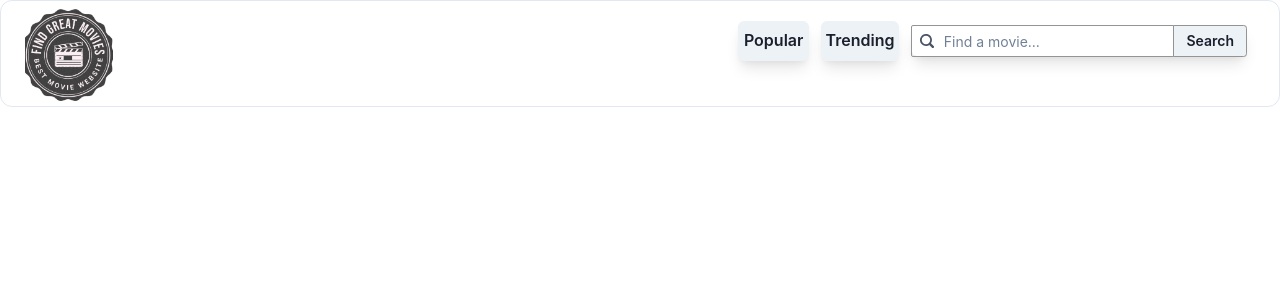
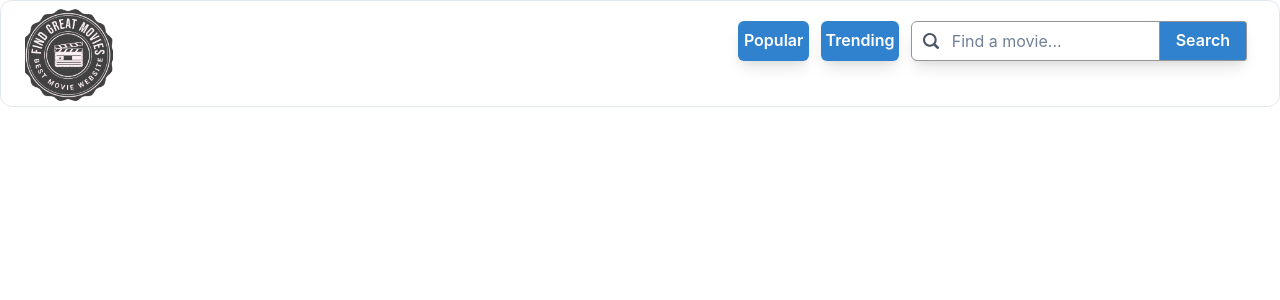
Before and after one commit to pbroz35/movie-website, a React (Vite) app in the folder client/: page / in a window 1280 px wide. Shown: the top 300 px of the page. Built offline with nearby package versions, Linux system fonts and the light colour scheme.

Commit message:
updated style

```diff
--- a/client/src/App.css
+++ b/client/src/App.css
@@ -37,11 +37,12 @@ body {
 .movie-image {
   width: 100%;
   height: auto;
-  border-radius: 8px;
+  border-radius: 15px;
+  box-shadow: 10px 10px 12px rgba(0, 0, 0, 0.3);;
 }
 
 .movie-image:hover {
-  outline: 5px solid rgb(8, 45, 255); /* Outline turns white on hover */
+  outline: 5px solid #007BFF;
 }
 
 .nav {
--- a/client/src/CardContainer.tsx
+++ b/client/src/CardContainer.tsx
@@ -31,14 +31,6 @@ const CardContainer = ({data}) => {
     onOpen();
   };
 
-
-  const sayHello = (movieOver) =>
-  {
-    console.log("Hello");
-    console.log(movieOver);
-
-  }
-
   return (
     <ul className="popular-movies-text">
       {data
--- a/client/src/NavBar.tsx
+++ b/client/src/NavBar.tsx
@@ -48,7 +48,8 @@ const NavBar = ({ data, setData, search, setSearch }) => {
           <Stack spacing={3} direction={"row"} align={"center"} m={"0.5rem"} >
             <Button
             boxShadow='lg'
-              colorScheme="gray"
+            size="md"
+              colorScheme="blue"
               variant="solid"
               onClick={() => {
                 if (data.length === 0) {
@@ -61,7 +62,7 @@ const NavBar = ({ data, setData, search, setSearch }) => {
               Popular
             </Button>
 
-            <Button colorScheme="gray" variant="solid" boxShadow='lg'>
+            <Button size='md' colorScheme="blue" variant="solid" boxShadow='lg'>
               Trending
             </Button>
 
--- a/client/src/SearchBar.tsx
+++ b/client/src/SearchBar.tsx
@@ -34,7 +34,7 @@ export const SearchBar = ({ data, setData, search, setSearch }) => {
 
   return (
     <>
-      <InputGroup borderRadius={9} size="sm" boxShadow='lg'>
+      <InputGroup borderRadius={9} size="md" boxShadow='lg'>
         <InputLeftElement
           pointerEvents="none"
           children={<Search2Icon color="gray.600" />}
@@ -52,7 +52,8 @@ export const SearchBar = ({ data, setData, search, setSearch }) => {
         />
         <InputRightAddon p={0} border="none">
           <Button
-            size="sm"
+            size="md"
+            colorScheme = 'blue'
             borderLeftRadius={0}
             borderRightRadius={3.3}
             border="1px solid #949494"
```
